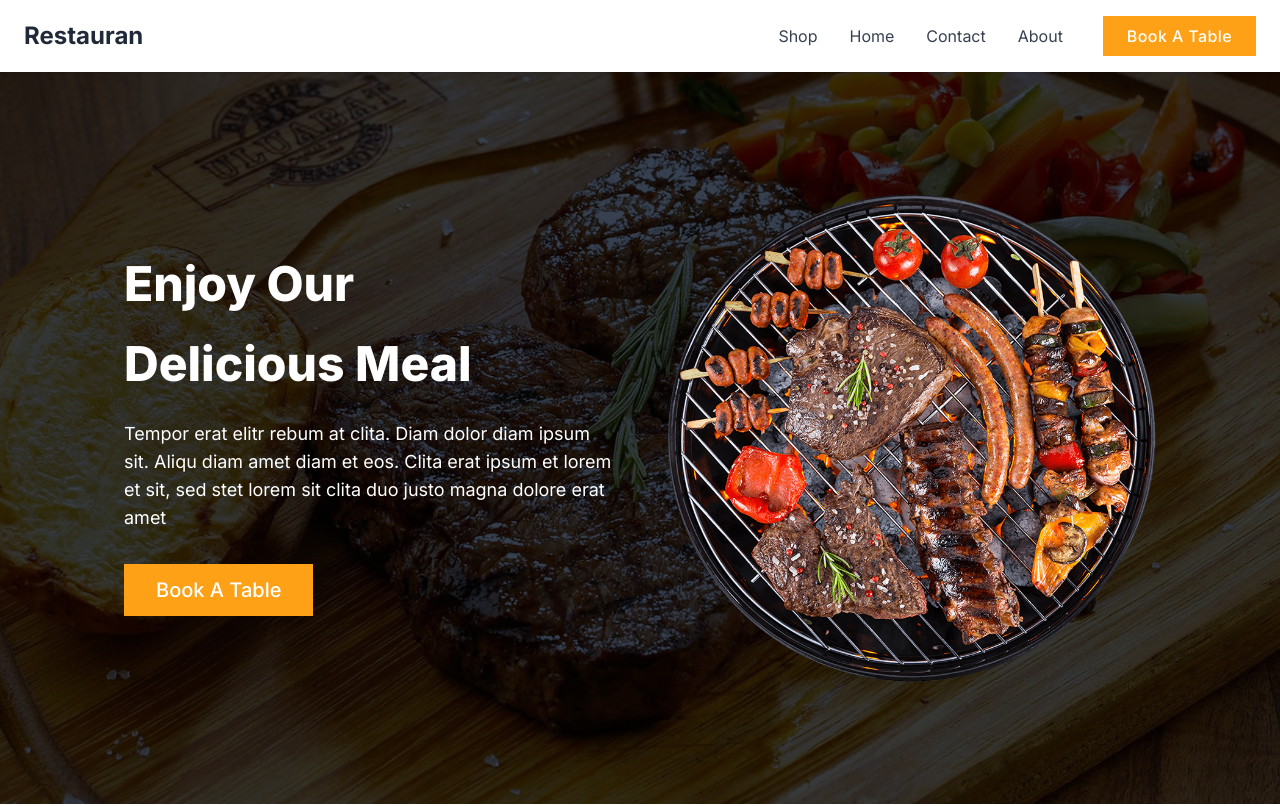
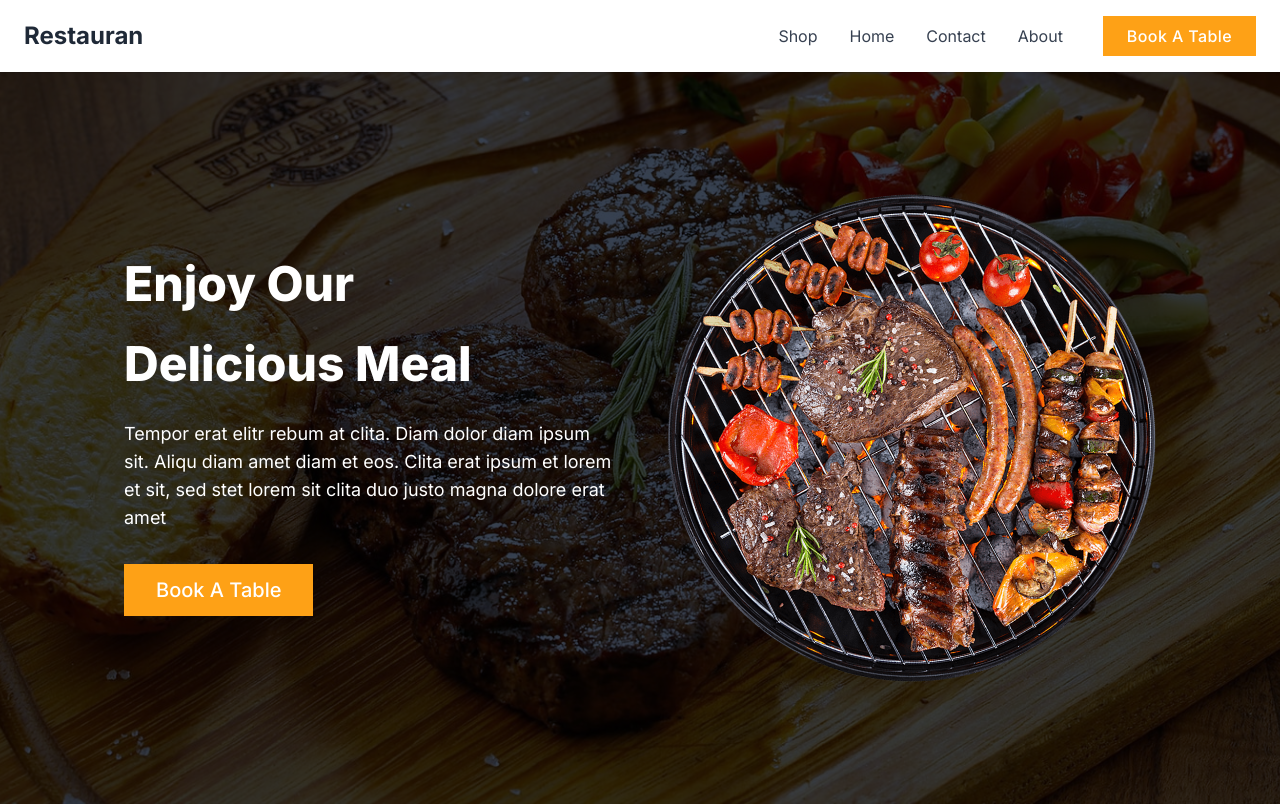
Before and after one commit to Ionfinisher/restaurant-management, a Next.js app: page / in a window 1280 px wide. Shown: the top 806 px of the page. Built offline with nearby package versions, Linux system fonts and the light colour scheme.

Commit message:
bring refine animation back

```diff
--- a/tailwind.config.ts
+++ b/tailwind.config.ts
@@ -67,10 +67,46 @@ const config = {
           from: { height: "var(--radix-accordion-content-height)" },
           to: { height: "0" },
         },
+        "refine": {
+          "0%": {
+            transform: "rotate(0deg)",
+          },
+          "10%": {
+            transform: "rotate(36deg)",
+          },
+          "20%": {
+            transform: "rotate(72deg)",
+          },
+          "30%": {
+            transform: "rotate(108deg)",
+          },
+          "40%": {
+            transform: "rotate(144deg)",
+          },
+          "50%": {
+            transform: "rotate(180deg)",
+          },
+          "60%": {
+            transform: "rotate(216deg)",
+          },
+          "70%": {
+            transform: "rotate(252deg)",
+          },
+          "80%": {
+            transform: "rotate(288deg)",
+          },
+          "90%": {
+            transform: "rotate(324deg)",
+          },
+          "100%": {
+            transform: "rotate(360deg)",
+          },
+        },
       },
       animation: {
         "accordion-down": "accordion-down 0.2s ease-out",
         "accordion-up": "accordion-up 0.2s ease-out",
+        "refine-slide": "refine 2s linear infinite",
       },
     },
   },
```
